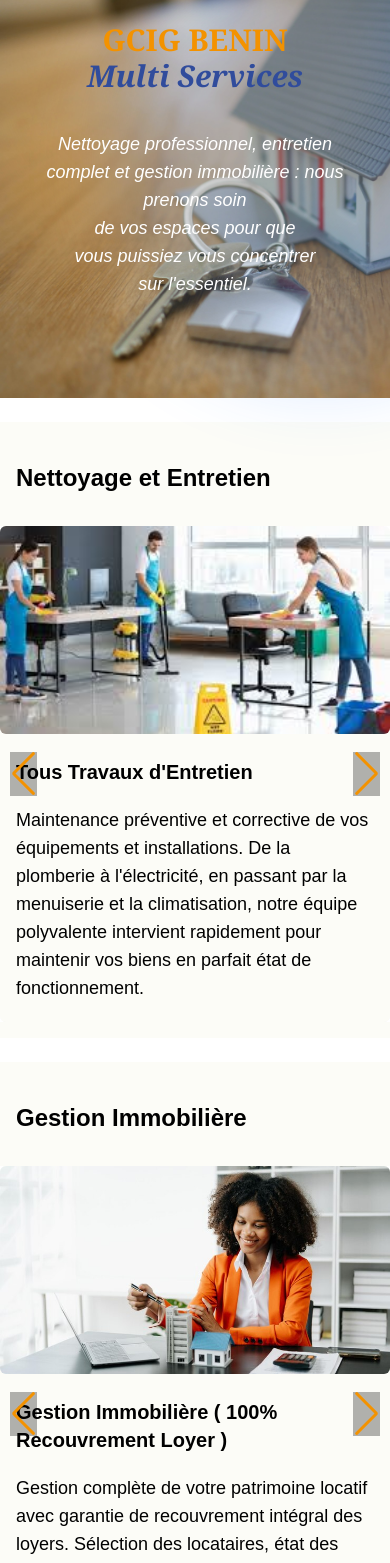
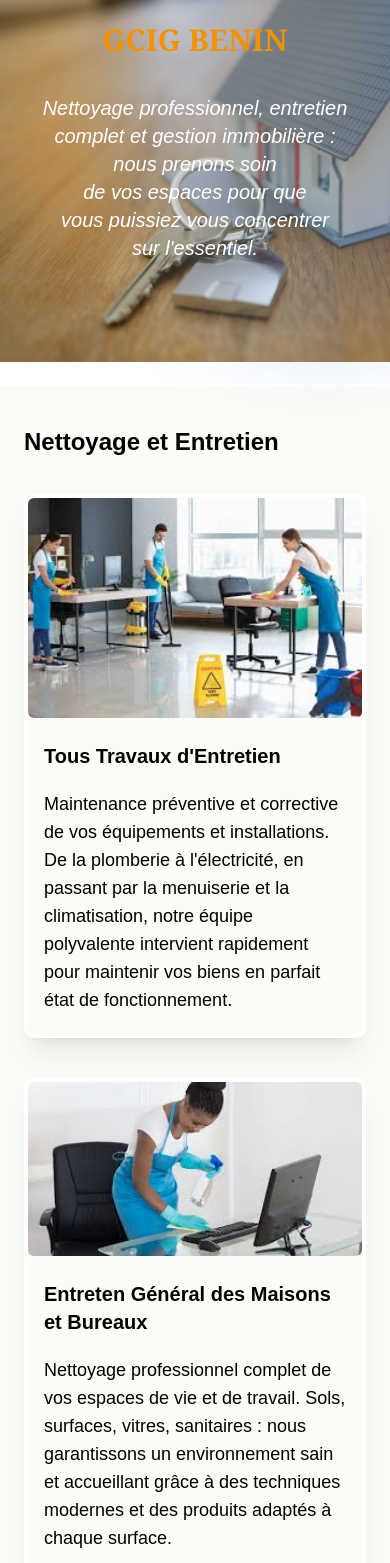
Before and after one commit to zomo6/gcig-benin, a Next.js app: page /Services in a window 390 px wide. Shown: the part 160-1723 px from the top of the page. Built offline with nearby package versions, Linux system fonts and the light colour scheme.

Commit message:
#mobile change

```diff
--- a/src/Components/Footer.tsx
+++ b/src/Components/Footer.tsx
@@ -12,7 +12,7 @@ function Footer() {
 
                 <div className="sm:flex items-center sm:space-x-10 space-y-8 ml-6 sm:mt-0 mt-10">
 
-                    <div className="flex space-x-4 items-center ml-3 text-lg sm:ml-0">
+                    <div className="flex sm:hidden space-x-4 items-center ml-3 text-lg sm:ml-0">
                         <FaMapMarkerAlt className="  font-bold animate-bounce text-[#F39200]"/>
                         <p className="sm:text-xl  font-medium ">localisation</p>
                     </div>
@@ -39,7 +39,7 @@ function Footer() {
 
             </div>
 
-            <div className="grid grid-cols-3 mt-18 gap-5 my-6 ml-8">
+            <div className="grid grid-cols-3 mt-18 gap-5 my-6 ml-4">
                 {
                     footerLink.map((foot)=>(
                         <Link key={foot.id} href={foot.path}
--- a/src/Components/Garanty.tsx
+++ b/src/Components/Garanty.tsx
@@ -3,8 +3,8 @@ import { FaBell } from 'react-icons/fa';
 
 function Garanty() {
     return (
-        <div className="flex flex-col space-y-12 pt-5">
-                <h1 className="text-center font-semibold text-3xl"> Nos Garanties </h1>
+        <div className="flex flex-col sm:space-y-12 space-y-8 pt-5">
+                <h1 className="text-center font-semibold sm:text-3xl text-xl"> Pourquoi nous choisir ? </h1>
             <div className="grid sm:grid-cols-4 gap-7 sm:px-20 px-10 py-3 sm:py-6 mb-20">
             {
                 Waranty.map((war)=>(
--- a/src/Components/Hero.tsx
+++ b/src/Components/Hero.tsx
@@ -11,7 +11,7 @@ import 'swiper/css/autoplay';
 function Hero() {
 
     return (
-        <div className="w-full h-[90vh] Hero sm:flex text-center  flex flex-col   text-white bg-black relative sm:mb-10 ">
+        <div className="w-full sm:h-[90vh] h-[70%] Hero sm:flex text-center  flex flex-col   text-white bg-black relative sm:mb-10 ">
 
             <div className="absolute w-full hidden sm:flex h-full bg-linear-to-r from-black from-20%   via-black/70 to-transparent z-10 "/>
 
@@ -38,7 +38,7 @@ function Hero() {
                 </div>
             </div>
 
-            <div className='mobileUX sm:hidden flex w-full h-full items-center justify-center z-40'>
+            <div className='mobileUX sm:hidden flex w-full h-[70%] items-center justify-center z-40 rounded-bl-xl '>
                 <Swiper
 
                     modules={[Navigation, Pagination, Autoplay]}
@@ -50,17 +50,18 @@ function Hero() {
                 //   }}
                   pagination={{clickable: true}}
                 // navigation
-                  className='flex w-full h-full items-center justify-center'
+                  className='flex w-full h-full items-center justify-center '
 
                 >
 
-                    <SwiperSlide className="relative">
+                    <SwiperSlide className="relative pb-9">
 
                  <div className="absolute w-full flex h-full bg-linear-to-r from-black  to-transparent backdrop-blur-[1px]  voile"/>
                              <div className="flex  flex-col  text-start mt-22 mx-10 justify-center items-center z-40">
 
                 <div className="text-3xl flex flex-col space-y-1 font-bold justify-center items-center mb-3  mt-2 z-50">
-                      <h1 className="orange">GCIG BENIN</h1>  <p className="">Multi Services</p>
+                      <h1 className="orange">GCIG BENIN</h1>
+
                 </div>
 
                 {/* <h1 className="text-2xl font-bold flex text-center text-white z-50">
@@ -75,18 +76,18 @@ function Hero() {
 
                 <div className="flex flex-col space-y-8  w-full mx-32 font-semibold mt-18  z-50">
                     <Link href="/Services " className="px-8 py-4 w-full rounded-full text-center bg-linear-to-r from-[#F39200]/30 to-[#304C9C] transition-all ease-in hover:text-black"> Nos Services </Link>
-                    <Link href="/Contact" className="px-8 py-3 rounded-full w-full text-center shadow ring ring-white text-gray-300  transition-all ease-in hover:bg-white  hover:text-black">Contactez-Nous </Link>
+                    {/* <Link href="/Contact" className="px-8 py-3 rounded-full w-full text-center shadow ring ring-white text-gray-300  transition-all ease-in hover:bg-white  hover:text-black">Contactez-Nous </Link> */}
                 </div>
             </div>
                     </SwiperSlide>
 
-            <SwiperSlide className="relative voil">
+            <SwiperSlide className="relative voil pb-10">
 
                  <div className="absolute w-full flex h-full bg-linear-to-r from-black  to-transparent backdrop-blur-[1px]  voile"/>
                              <div className="flex  flex-col  text-start mt-22 mx-10 justify-center items-center z-40">
 
                 <div className="text-3xl sm:flex flex-col space-y-1  font-bold justify-center items-center mb-4  z-50">
-                      <h1 className="orange text-center">GCIG BENIN</h1>  <p className="text-center">Multi Services</p>
+                      <h1 className="orange text-center">GCIG BENIN</h1>
                 </div>
 
                 {/* <h1 className="text-5xl font-bold">
@@ -102,7 +103,7 @@ function Hero() {
 
                 <div className="flex flex-col space-y-8   w-full mx-32 font-semibold mt-18  z-50">
                     <Link href="/Services " className="px-8 py-4 w-full rounded-full text-center bg-linear-to-r from-[#F39200]/30 to-[#304C9C] transition-all ease-in hover:text-black"> Nos Services </Link>
-                    <Link href="/Contact" className="px-8 py-3 rounded-full w-full text-center shadow ring ring-white text-gray-300  transition-all ease-in hover:bg-white  hover:text-black">Contactez-Nous </Link>
+                    {/* <Link href="/Contact" className="px-8 py-3 rounded-full w-full text-center shadow ring ring-white text-gray-300  transition-all ease-in hover:bg-white  hover:text-black">Contactez-Nous </Link> */}
                 </div>
              </div>
             </SwiperSlide>
--- a/src/app/Services/page.tsx
+++ b/src/app/Services/page.tsx
@@ -25,9 +25,9 @@ function Page() {
 
                 <h1 className='flex flex-col space-y-7 items-center text-3xl font-bold font-serif mt-10 z-40 text-white'>
                   <p className="sm:text-7xl text-3xl text-[#F39200] text-center">GCIG BENIN <br />
-                   <i className='sm:text-5xl text-[#304C9C]'>Multi  Services</i> </p> </h1>
+                   </p> </h1>
 
-                <p className='sm:text-xl text-lg font-medium text-center  italic z-50 text-white'>Nettoyage professionnel, entretien complet et gestion immobilière : nous prenons soin <br/>
+                <p className='sm:text-xl text-xl font-medium text-center  italic z-50 text-white'>Nettoyage professionnel, entretien complet et gestion immobilière : nous prenons soin <br/>
                  de vos espaces pour que vous puissiez vous concentrer sur l'essentiel.</p>
 
                  <div className="absolute blur-2xl bg-blue-500 rounded-full h-[440px] w-[440px] opacity-20  bottom-4 ml-64 mt-28"/>
@@ -122,40 +122,25 @@ function Page() {
             </div>
 
 
-            <div className='sm:hidden flex flex-col space-y-8 w-full mt-6 pt-10 pb-4 bg-[#FCFCF7]' id="netoy">
+               <div className='sm:hidden flex flex-col space-y-10 w-full mt-6 mb-5 pt-10 pb-4 bg-[#FCFCF7]' id="nettoy">
 
-                            <h1 className='text-2xl font-semibold ml-4'> Nettoyage et Entretien </h1>
-                             <Swiper
+                            <h1 className='text-2xl font-semibold ml-6'> Nettoyage et Entretien </h1>
 
-                                modules={[Navigation, Pagination, Autoplay]}
-                                loop={true}
-                                spaceBetween={50}
-                              slidesPerView={1}
-                              // autoplay={{delay: 3000,
-                              // disableOnInteraction: false
-                              // }}
-                              // pagination={{clickable: true}}
-                            navigation
-                              className='flex w-full h-auto items-center justify-center mx-10'
+                             <div
+                              className='flex flex-col w-full h-auto items-center justify-center gap-12 px-7'
 
                             >
                                   {
                                       nettoyage.map((imo)=>(
-                           <SwiperSlide key={imo.id} id={imo.tag}
-                           className="w-64  h-auto flex flex-col rounded-md shadow-xl space-y-6   border-b-white/10  relative items-center justify-center group ring-4 ring-white">
-                                 {/* <div className="flex absolute w-full h-full rounded-md  bg-linear-to-b  from-transparent from-40% to-95% to-black "/>
-                                 <Image src="/Hero.jpeg" alt="nettoyage" width={400} height={400} className="object-cover rounded-md w-full h-full"/>
+                           <div key={imo.id} id={imo.tag}
+                           className="w-full h-auto flex flex-col rounded-md shadow-xl space-y-6  border-b-white/10  relative items-center justify-center group ring-4 ring-white">
 
-                                 <h1 className="absolute text-xl font-bold text-white flex text-center bottom-7 mx-4"> {imo.title} </h1> */}
+                                 <div className="w-full h-[30%]">
+                                    <Image src={imo.pic} alt="pc" width={500} height={500}
+                                      className="object-cover rounded-md w-full h-full"/>
+                                  </div>
 
-                                 <div className="w-full h-52"> <Image src={imo.pic} alt="pc" width={500} height={500} className="object-cover rounded-md w-full h-full"/></div>
-
-                                {/* <div className='items-center justify-center bg-black/35 backdrop-blur-sm w-full rounded-md h-full hidden group-hover:flex absolute'>
-                                  <div className='flex space-x-4 items-center justify-center px-6 py-3 text-lg font-sans font-semibold rounded-full bg-black text-white'>
-                                    <Link href="/Services">Tout les services</Link> <FaArrowRight/>
-                                  </div> */}
-
-                                <div className='flex flex-col space-y-5 px-4 pb-5 '>
+                                <div className='w-full h-[70%] flex flex-col space-y-5 px-4 pb-5 '>
                                     <h1 className="flex sm:text-xl text-xl font-bold "> {imo.title} </h1>
 
                                     <div className='sm:text-md text-lg flex'>
@@ -163,59 +148,45 @@ function Page() {
                                     </div>
                                 </div>
 
-                            </SwiperSlide>
+                            </div>
                         ))
                                   }
 
-                            </Swiper>
+                            </div>
                       </div>
 
-            <div className='sm:hidden flex flex-col space-y-8 w-full mt-6 pt-10 pb-4 bg-[#FCFCF7]' >
 
-                            <h1 className='text-2xl font-semibold ml-4'> Gestion Immobilière </h1>
-                             <Swiper
+            <div className='sm:hidden flex flex-col space-y-10 w-full mt-6 pt-10 pb-4 bg-[#FCFCF7]' id="immo">
 
-                                modules={[Navigation, Pagination, Autoplay]}
-                                loop={true}
-                                spaceBetween={50}
-                              slidesPerView={1}
-                              // autoplay={{delay: 3000,
-                              // disableOnInteraction: false
-                              // }}
-                              // pagination={{clickable: true}}
-                            navigation
-                              className='flex w-full h-auto items-center justify-center mx-10'
-                                id="immo"
+                            <h1 className='text-2xl font-semibold ml-6'> Gestion Immobilière </h1>
+
+                             <div
+                              className='flex flex-col w-full h-auto items-center justify-center gap-12 px-7'
+
                             >
                                   {
                                       immobilier.map((imo)=>(
-                           <SwiperSlide key={imo.id} id={imo.tag}
-                           className="w-64  h-auto flex flex-col rounded-md shadow-xl space-y-6   border-b-white/10  relative items-center justify-center group ring-4 ring-white">
-                                 {/* <div className="flex absolute w-full h-full rounded-md  bg-linear-to-b  from-transparent from-40% to-95% to-black "/>
-                                 <Image src="/Hero.jpeg" alt="nettoyage" width={400} height={400} className="object-cover rounded-md w-full h-full"/>
+                           <div key={imo.id} id={imo.tag}
+                           className="w-full h-auto flex flex-col rounded-md shadow-xl space-y-6  border-b-white/10  relative items-center justify-center group ring-4 ring-white">
 
-                                 <h1 className="absolute text-xl font-bold text-white flex text-center bottom-7 mx-4"> {imo.title} </h1> */}
+                                 <div className="w-full h-[30%]" >
+                                    <Image src={imo.pic} alt="pc" width={500} height={500}
+                                      className="object-cover rounded-md w-full h-full"/>
+                                  </div>
 
-                                 <div className="w-full h-52"> <Image src={imo.pic} alt="pc" width={500} height={500} className="object-cover rounded-md w-full h-full"/></div>
-
-                                {/* <div className='items-center justify-center bg-black/35 backdrop-blur-sm w-full rounded-md h-full hidden group-hover:flex absolute'>
-                                  <div className='flex space-x-4 items-center justify-center px-6 py-3 text-lg font-sans font-semibold rounded-full bg-black text-white'>
-                                    <Link href="/Services">Tout les services</Link> <FaArrowRight/>
-                                  </div> */}
-
-                                <div className='flex flex-col space-y-5 px-4 pb-5 '>
+                                <div className='w-full h-[70%] flex flex-col space-y-5 px-4 pb-5 '>
                                     <h1 className="flex sm:text-xl text-xl font-bold "> {imo.title} </h1>
 
-                                    <div className='sm:text-md text-lg flex'>
+                                    <div className='sm:text-md text-lg flex' >
                                        {imo.desc}
                                     </div>
                                 </div>
 
-                            </SwiperSlide>
+                            </div>
                         ))
                                   }
 
-                            </Swiper>
+                            </div>
                       </div>
 
             <Nettoyage/>
```
Also changed, not shown: src/Components/About.tsx (+20 -6 lines), src/Components/CTA.tsx (+4 -4 lines), src/Components/Galery.tsx (+49 -1 lines), src/Components/Proof.tsx (+4 -3 lines), src/Components/Services.tsx (+43 -3 lines), src/app/globals.css (+21 -0 lines), public/industriel.jpg (renamed from public/images (8).jpg).
